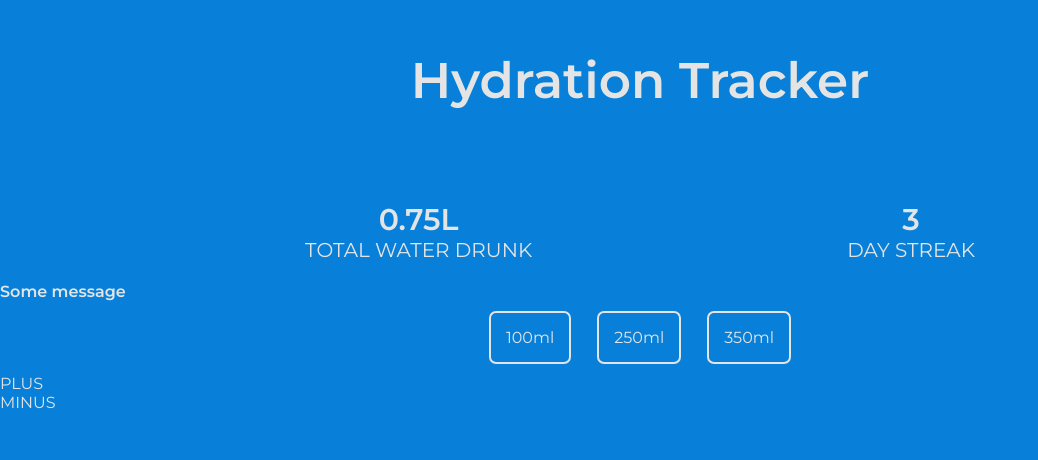
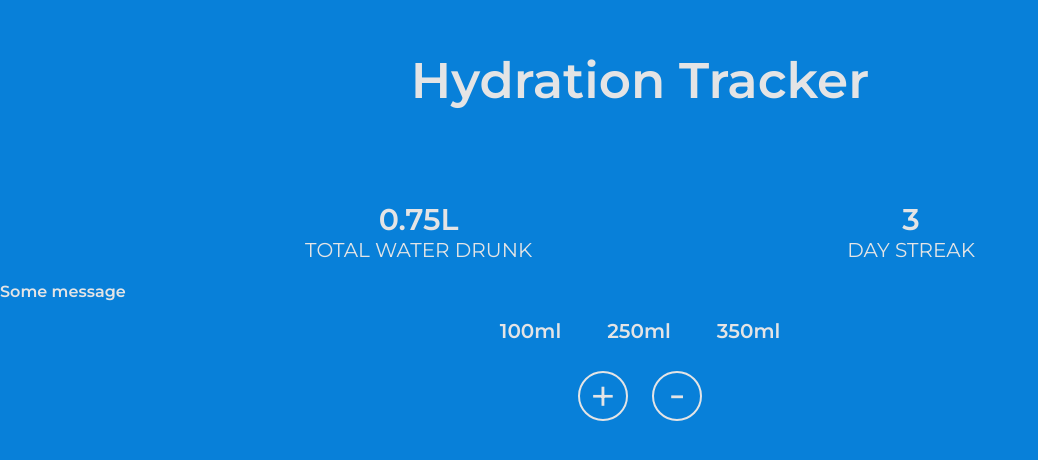
Before and after one commit to TamasKn/hydration-tracker, a React (Create React App) app in the folder frontend/: page / in a window 1280 px wide. Shown: the top 460 px of the page, without its empty margins (0-1038 px from the left). Built offline with nearby package versions, Linux system fonts and the light colour scheme.

Commit message:
Actions button component and style added

```diff
--- a/frontend/src/App.js
+++ b/frontend/src/App.js
@@ -2,14 +2,19 @@ import { useState, useEffect } from 'react';
 import './App.css';
 import InfoDisplay from './components/InfoDisplay/InfoDisplay';
 import Volumes from './components/Volumes/Volumes';
+import ActionButtons from './components/ActionButtons/ActionButtons';
 
 function App() {
 
     const [volume, setVolume] = useState(100)
+    const [consumption, setConsumption] = useState({
+        ml: 0,
+        percentage: 0.1
+    })
 
     useEffect(() => {
-        console.log({volume})
-    }, [volume])
+
+    }, [])
 
     const onVolumeInput = (e) => {
         const { id } = e.target
@@ -27,6 +32,14 @@ function App() {
             default:
                 break;
         }
+    }
+
+    const onIncrease = (e) => {
+
+    }
+
+    const onDecrease = (e) => {
+
     }
 
     return (
@@ -61,10 +74,10 @@ function App() {
 
             <Volumes onVolumeInput={onVolumeInput} />
 
-            <div className="cta-buttons">
-                <div>PLUS</div>
-                <div>MINUS</div>
-            </div>
+            <ActionButtons
+                onIncrease={onIncrease}
+                onDecrease={onDecrease}
+            />
 
 
         </div>
--- /dev/null
+++ b/frontend/src/components/ActionButtons/ActionButtons.css
@@ -0,0 +1,20 @@
+.action-buttons__container {
+
+}
+
+.action-buttons__btn {
+    border: 2px solid var(--text-light);
+    border-radius: 50%;
+    cursor: pointer;
+    width: 5rem;
+    height: 5rem;
+    font-size: 4.5rem;
+    margin: 1rem 1.2rem;
+}
+
+.action-buttons__btn:first-child {
+    line-height: 4.5rem;
+}
+.action-buttons__btn:nth-child(2) {
+    line-height: 4rem;
+}
--- /dev/null
+++ b/frontend/src/components/ActionButtons/ActionButtons.jsx
@@ -0,0 +1,12 @@
+import './ActionButtons.css'
+
+const ActionButtons = ({onIncrease, onDecrease}) => {
+    return(
+        <div className="action-buttons__container flex fl-jc-cent">
+            <div className="action-buttons__btn flex fl-jc-cent" onClick={onIncrease}>+</div>
+            <div className="action-buttons__btn flex fl-jc-cent" onClick={onDecrease}>-</div>
+        </div>
+    )
+}
+
+export default ActionButtons
--- a/frontend/src/components/Volumes/Volumes.css
+++ b/frontend/src/components/Volumes/Volumes.css
@@ -3,9 +3,9 @@
 }
 
 .volumes__button {
-    border: 2px solid var(--text-light);
-    border-radius: 7px;
-    padding: 1.5rem;
+    padding: .8rem;
     cursor: pointer;
-    margin: 1rem 1.3rem;
+    margin: 1rem 1.5rem;
+    font-size: 2rem;
+    font-weight: 600;
 }
```
